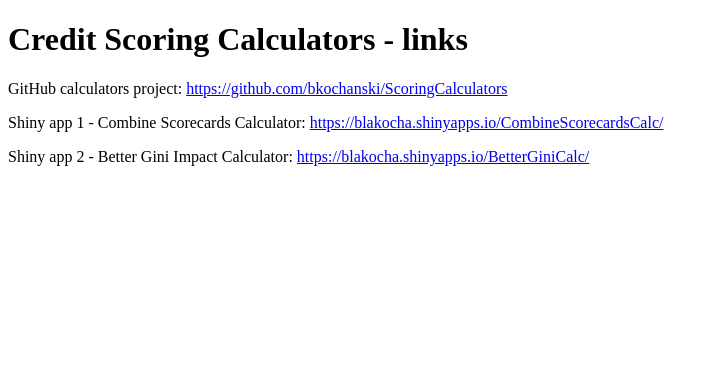
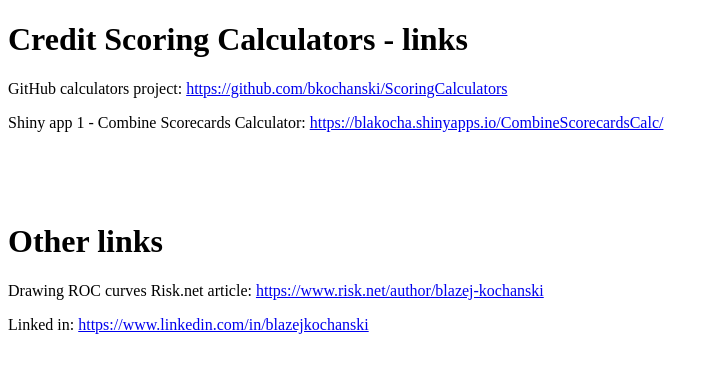
Before and after one commit to bkochanski/bkochanski.github.io, a plain HTML site: page index.html in a window 1280 px wide. Shown: the whole page, without its empty margins (0-719 px from the left). Drawn offline with Linux system fonts and the light colour scheme.

Commit message:
other links

```diff
--- a/index.html
+++ b/index.html
@@ -3,8 +3,14 @@
 <body>
 <h1>Credit Scoring Calculators - links</h1>
 <p>GitHub calculators project: <a href="https://github.com/bkochanski/ScoringCalculators" target="_blank">https://github.com/bkochanski/ScoringCalculators</a></p>
-<p>Shiny app 1 - Combine Scorecards Calculator: <a href="https://blakocha.shinyapps.io/CombineScorecardsCalc/" target="_blank">https://blakocha.shinyapps.io/CombineScorecardsCalc/</a></p>
-<p>Shiny app 2 - Better Gini Impact Calculator: <a href="https://blakocha.shinyapps.io/BetterGiniCalc/" target="_blank">https://blakocha.shinyapps.io/BetterGiniCalc/</a></p>
+<p>Shiny app 1 - Combine Scorecards Calculator: <a href="https://blakocha.shinyapps.io/CombineScorecardsCalc/" target="_blank">https://blakocha.shinyapps.io/CombineScorecardsCalc/</a></p><br>
+
+<br><br>
+<h1>Other links</h1>
+<p>Drawing ROC curves Risk.net article: <a href="https://www.risk.net/author/blazej-kochanski" target="_blank">https://www.risk.net/author/blazej-kochanski</a></p>
+<p>Linked in: <a href="https://www.linkedin.com/in/blazejkochanski" target="_blank">https://www.linkedin.com/in/blazejkochanski</a></p>
+
+
 
 </body>
 </html>
```
